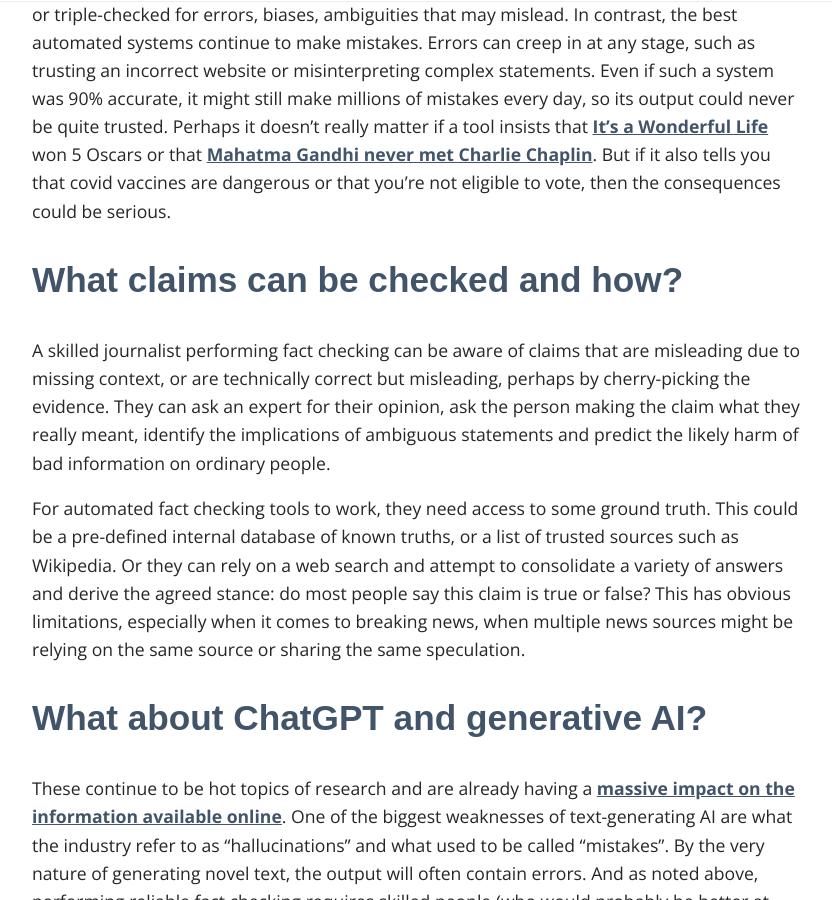
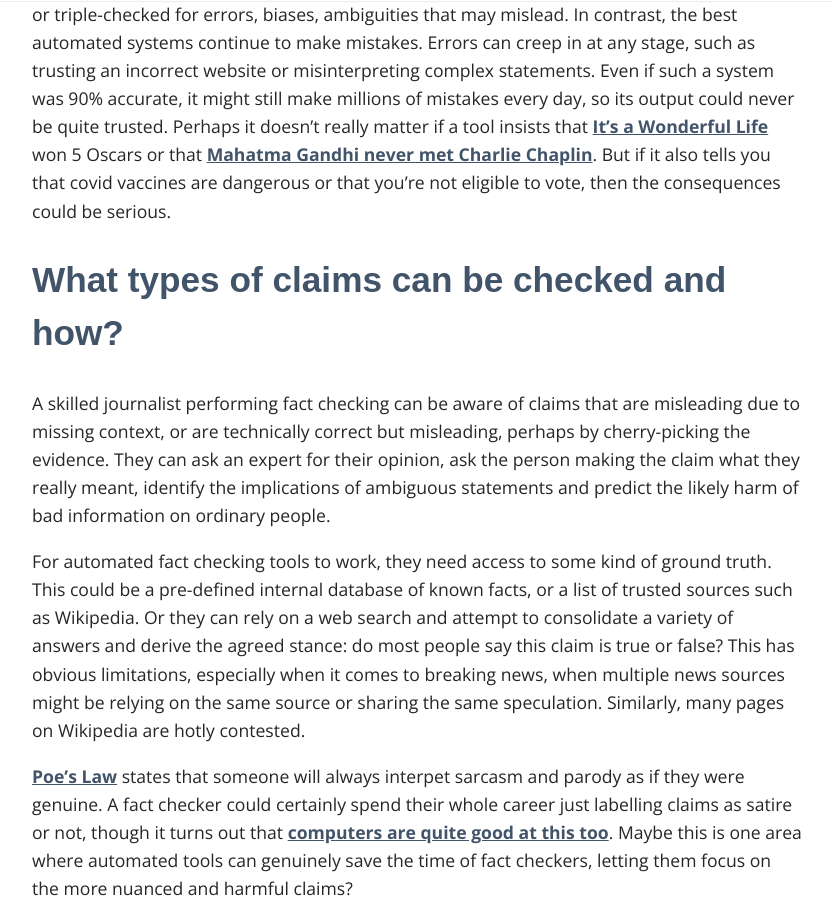
Before and after one commit to dcorney/dcorney.github.io, a Jekyll site: the page built from _posts/2023-12-04-what-is-check-worthy.md, in a window 1280 px wide and 900 px high, scrolled down 1944 px. Shown: the whole window, without its empty margins (223-1055 px from the left). Built offline with Jekyll 4.4.1, drawn with Linux system fonts in a browser that asks for light colours; some web fonts are replaced.

Commit message:
Update with satire

```diff
--- a/_posts/2023-12-04-what-is-check-worthy.md
+++ b/_posts/2023-12-04-what-is-check-worthy.md
@@ -28,11 +28,13 @@ Some claims can be checked by simple reference to a trusted document or website.
 One of the guiding principles of fact checking organisations like Full Fact is to be absolutely reliable: we don't speculate or guess or go with our instincts, nor do we make assumptions about our readers' prior knowledge. Instead, we rigorously examine evidence and present the facts as clearly as we can and let our readers make their own minds up. Everything is double- or triple-checked for errors, biases, ambiguities that may mislead. In contrast, the best automated systems continue to make mistakes. Errors can creep in at any stage, such as trusting an incorrect website or misinterpreting complex statements. Even if such a system was 90% accurate, it might still make millions of mistakes every day, so its output could never be quite trusted. Perhaps it doesn't really matter if a tool insists that [It’s a Wonderful Life](https://www.oscars.org/events/its-wonderful-life-1946)  won 5 Oscars or that [Mahatma Gandhi never met Charlie Chaplin](https://www.newhamheritagemonth.org/records/chaplin-gandhi-canning-town/). But if it also tells you that covid vaccines are dangerous or that you're not eligible to vote, then the consequences could be serious.
 
 
-## What claims can be checked and how?
+## What types of claims can be checked and how?
 
 A skilled journalist performing fact checking can be aware of claims that are misleading due to missing context, or are technically correct but misleading, perhaps by cherry-picking the evidence. They can ask an expert for their opinion, ask the person making the claim what they really meant, identify the implications of ambiguous statements and predict the likely harm of bad information on ordinary people.
 
-For automated fact checking tools to work, they need access to some ground truth. This could be a pre-defined internal database of known truths, or a list of trusted sources such as Wikipedia. Or they can rely on a web search and attempt to consolidate a variety of answers and derive the agreed stance: do most people say this claim is true or false? This has obvious limitations, especially when it comes to breaking news, when multiple news sources might be relying on the same source or sharing the same speculation.
+For automated fact checking tools to work, they need access to some kind of ground truth. This could be a pre-defined internal database of known facts, or a list of trusted sources such as Wikipedia. Or they can rely on a web search and attempt to consolidate a variety of answers and derive the agreed stance: do most people say this claim is true or false? This has obvious limitations, especially when it comes to breaking news, when multiple news sources might be relying on the same source or sharing the same speculation. Similarly, many pages on Wikipedia are hotly contested.
+
+[Poe's Law](https://en.wikipedia.org/wiki/Poe%27s_law) states that someone will always interpet sarcasm and parody as if they were genuine. A fact checker could certainly spend their whole career just labelling claims as satire or not, though it turns out that [computers are quite good at this too](https://dl.acm.org/doi/abs/10.5555/1667583.1667633). Maybe this is one area where automated tools can genuinely save the time of fact checkers, letting them focus on the more nuanced and harmful claims?
 
 ## What about ChatGPT and generative AI?
 
```
